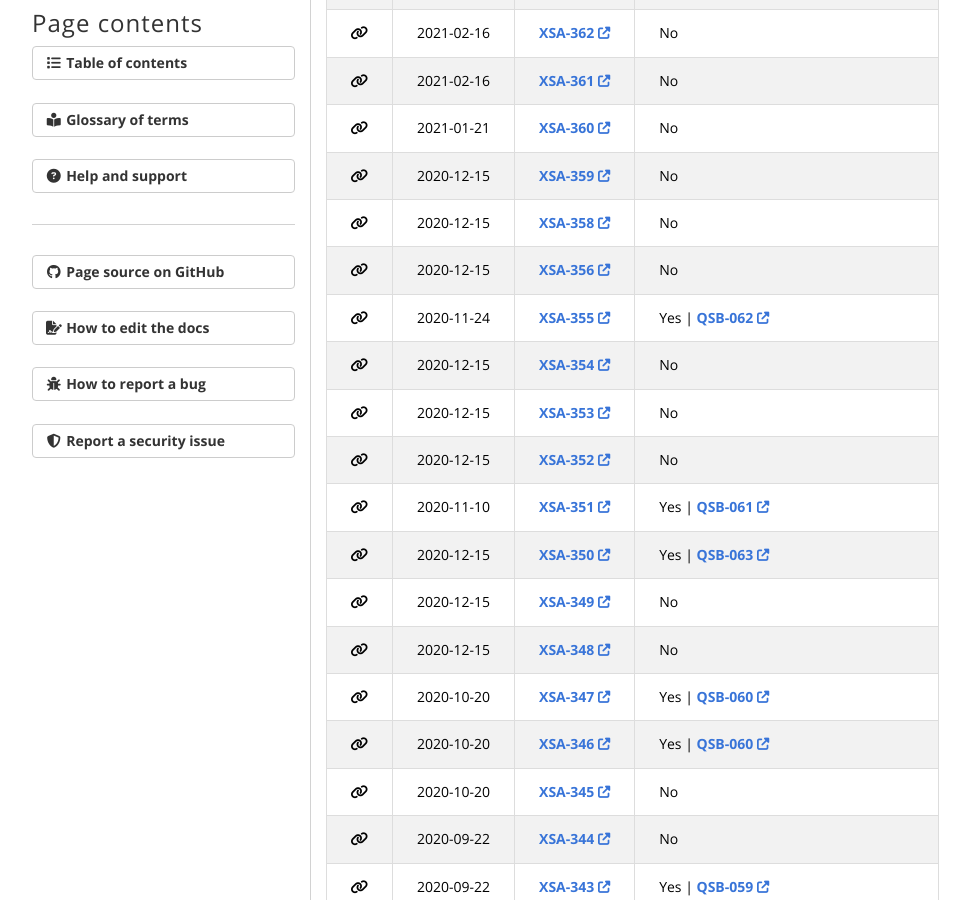
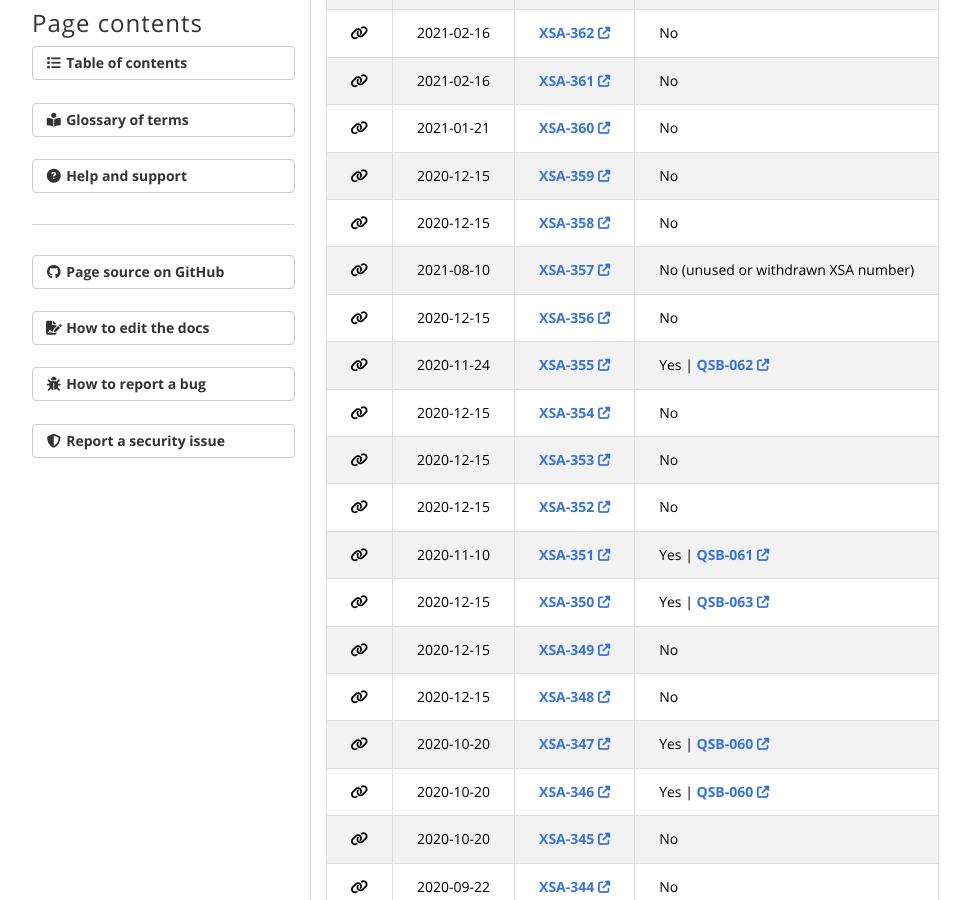
Before and after one commit to QubesOS/qubesos.github.io, a Jekyll site: the page built from pages/xsa.md, in a window 1280 px wide and 900 px high, scrolled down 4409 px. Shown: the whole window, without its empty margins (38-1008 px from the left). Built offline with Jekyll 4.4.1, drawn with Linux system fonts in a browser that asks for light colours; some web fonts are replaced.

Commit message:
Add XSA-357 (unused XSA number missing from tracker)

```diff
--- a/_data/sec-xsa.yml
+++ b/_data/sec-xsa.yml
@@ -1492,6 +1492,11 @@
   date: 2020-12-15
   affected: no
 
+- xsa: 357
+  date: 2021-08-10
+  affected: no
+  unused: yes
+
 - xsa: 358
   date: 2020-12-15
   affected: no
```
